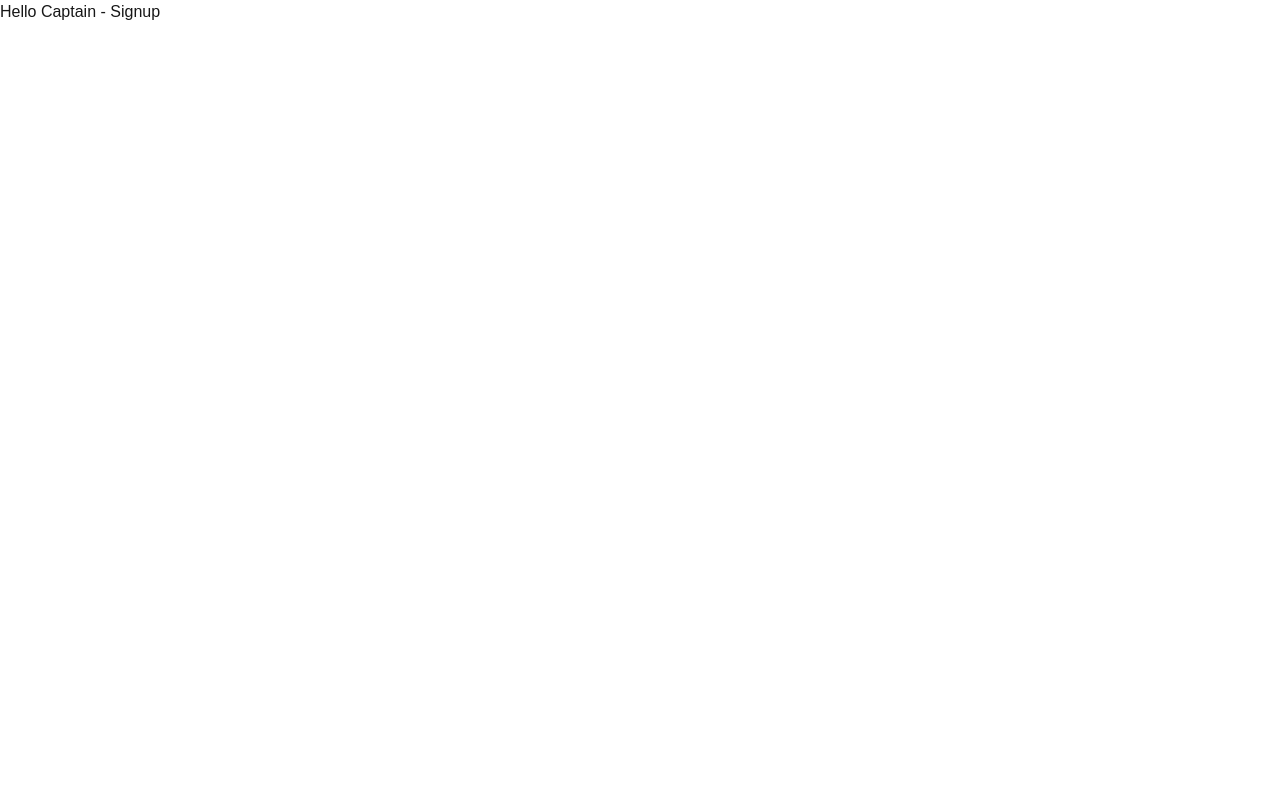
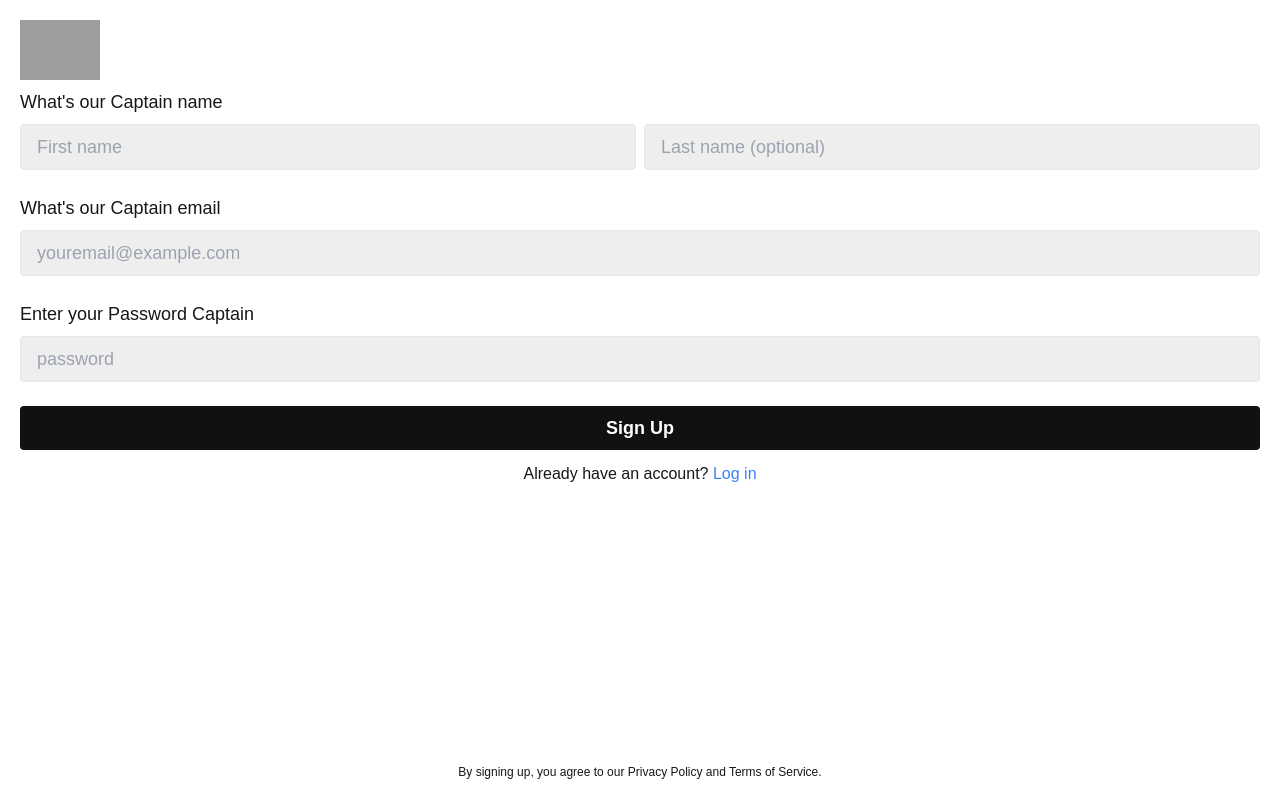
Before and after one commit to CodeSahil21/GoFleet, a Next.js app in the folder client/: page /captain-Signup in a window 1280 px wide. Built offline with nearby package versions, Linux system fonts and the light colour scheme; grey boxes are pictures that could not be loaded.

Commit message:
captain-login UI was made

```diff
--- a/client/app/captain-Signup/page.tsx
+++ b/client/app/captain-Signup/page.tsx
@@ -1,10 +1,101 @@
-import React from 'react';
+'use client'
+import React, { useState, useEffect } from 'react';
+import Image from 'next/image';
+import Link from 'next/link';
 
 const CaptainSignup: React.FC = () => {
+     const [email, setEmail] = useState('');
+        const [password, setPassword] = useState('');
+        const [firstname, setFirstname] = useState('');
+        const [lastname, setLastname] = useState('');
+        const [userDatas, setUserDatas] = useState<{ email: string; password: string; firstname: string; lastname?: string }>({
+            email: '',
+            password: '',
+            firstname: '',
+            lastname: ''
+        });
+
+        const submitHandler = (e: React.FormEvent<HTMLFormElement>): void => {
+            e.preventDefault();
+            setUserDatas({
+                email: email,
+                password: password,
+                firstname: firstname,
+                lastname: lastname || undefined
+            });
+            setEmail('');
+            setPassword('');
+            setFirstname('');
+            setLastname('');
+        };
+
+        useEffect(() => {
+            console.log(userDatas);
+        }, [userDatas]);
+
     return (
         <div>
-            <h1>Hello Captain - Signup</h1>
+        <div className='py-5 px-5 h-screen flex flex-col justify-between'>
+                <div className='mb-2'>
+                   <Image
+                    className="w-20 mb-2 "
+                    src="https://www.svgrepo.com/show/505031/uber-driver.svg"
+                    alt="Uber Logo"
+                    width={900}
+                    height={900}
+                    />
+                <form onSubmit={submitHandler}>
+                    <h3 className='text-lg font-medium mb-2'>What's our Captain name</h3>
+                    <div className='flex gap-2 mb-6'>
+                        <input
+                            className='bg-[#eeeeee] w-1/2 px-4 py-2 rounded border text-lg placeholder:base'
+                            required
+                            type="text"
+                            placeholder="First name"
+                            value={firstname}
+                            onChange={(e) => setFirstname(e.target.value)}
+                        />
+                        <input
+                            className='bg-[#eeeeee] w-1/2 px-4 py-2 rounded border text-lg placeholder:base'
+                            type="text"
+                            placeholder="Last name (optional)"
+                            value={lastname}
+                            onChange={(e) => setLastname(e.target.value)}
+                        />
+                    </div>
+                    <h3 className='text-lg font-medium mb-2'>What's our Captain email</h3>
+                    <input
+                        className='bg-[#eeeeee] mb-6 px-4 py-2 rounded border w-full text-lg placeholder:base'
+                        required
+                        type="email"
+                        placeholder="youremail@example.com"
+                        value={email}
+                        onChange={(e) => setEmail(e.target.value)}
+                    />
+                    <h3 className='text-lg font-medium mb-2'>Enter your Password Captain</h3>
+                    <input
+                        className='bg-[#eeeeee] mb-6 px-4 py-2 rounded border w-full text-lg placeholder:base'
+                        required
+                        type="password"
+                        placeholder="password"
+                        value={password}
+                        onChange={(e) => setPassword(e.target.value)}
+                    />
+                    <button className='bg-[#111] text-white font-semibold mb-3 px-4 py-2 rounded w-full text-lg placeholder:base'>
+                        Sign Up
+                    </button>
+                    <p className='text-center mb-2'>
+                        Already have an account? <Link className='text-blue-500' href='/captain-Login'>Log in</Link>
+                    </p>
+                </form>
+            </div>
+            <div>
+                <p className='text-center text-xs leading-tight'>
+                    By signing up, you agree to our Privacy Policy and Terms of Service.
+                </p>
+            </div>
         </div>
+    </div>
     );
 };
 
```
